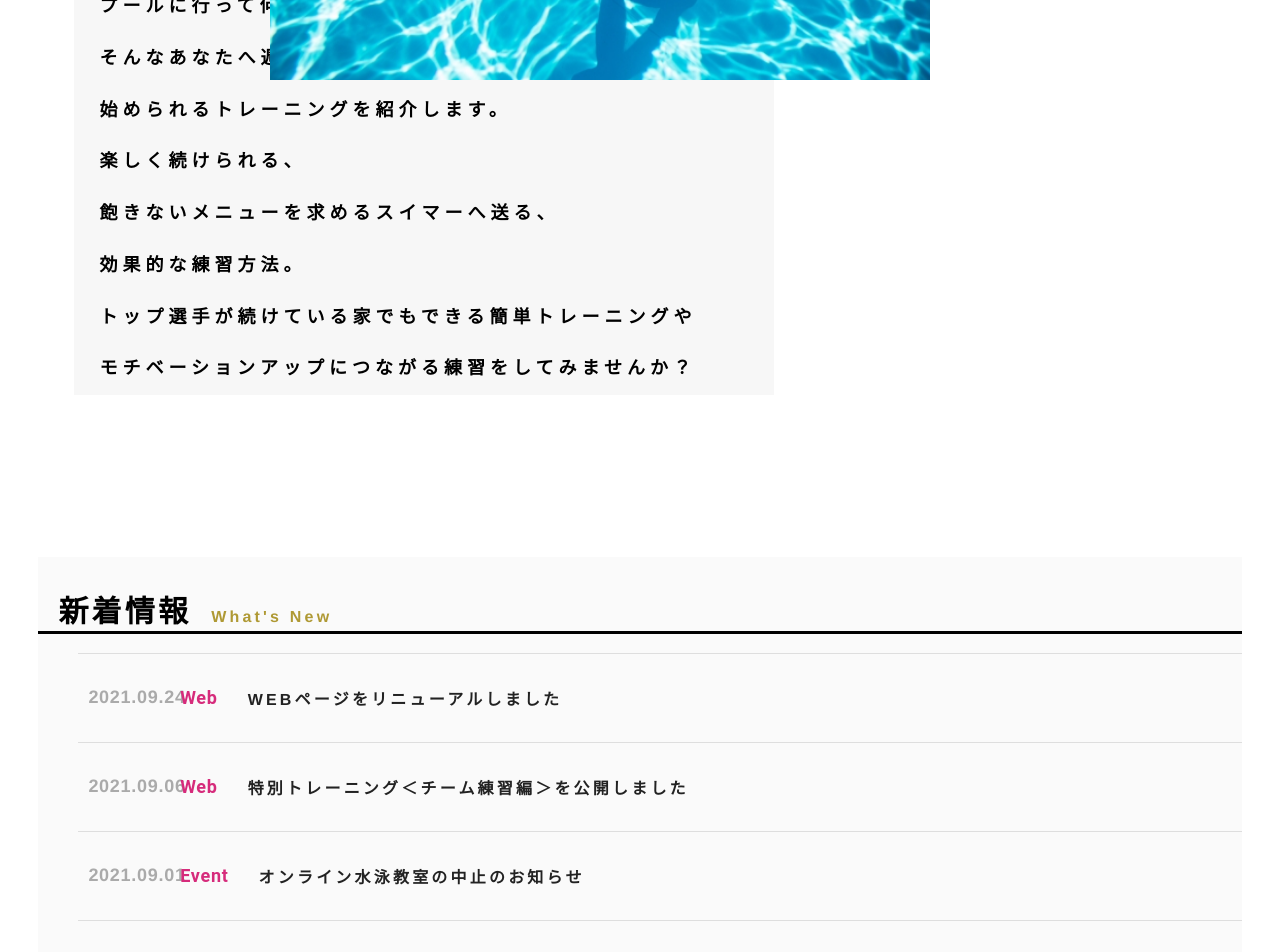
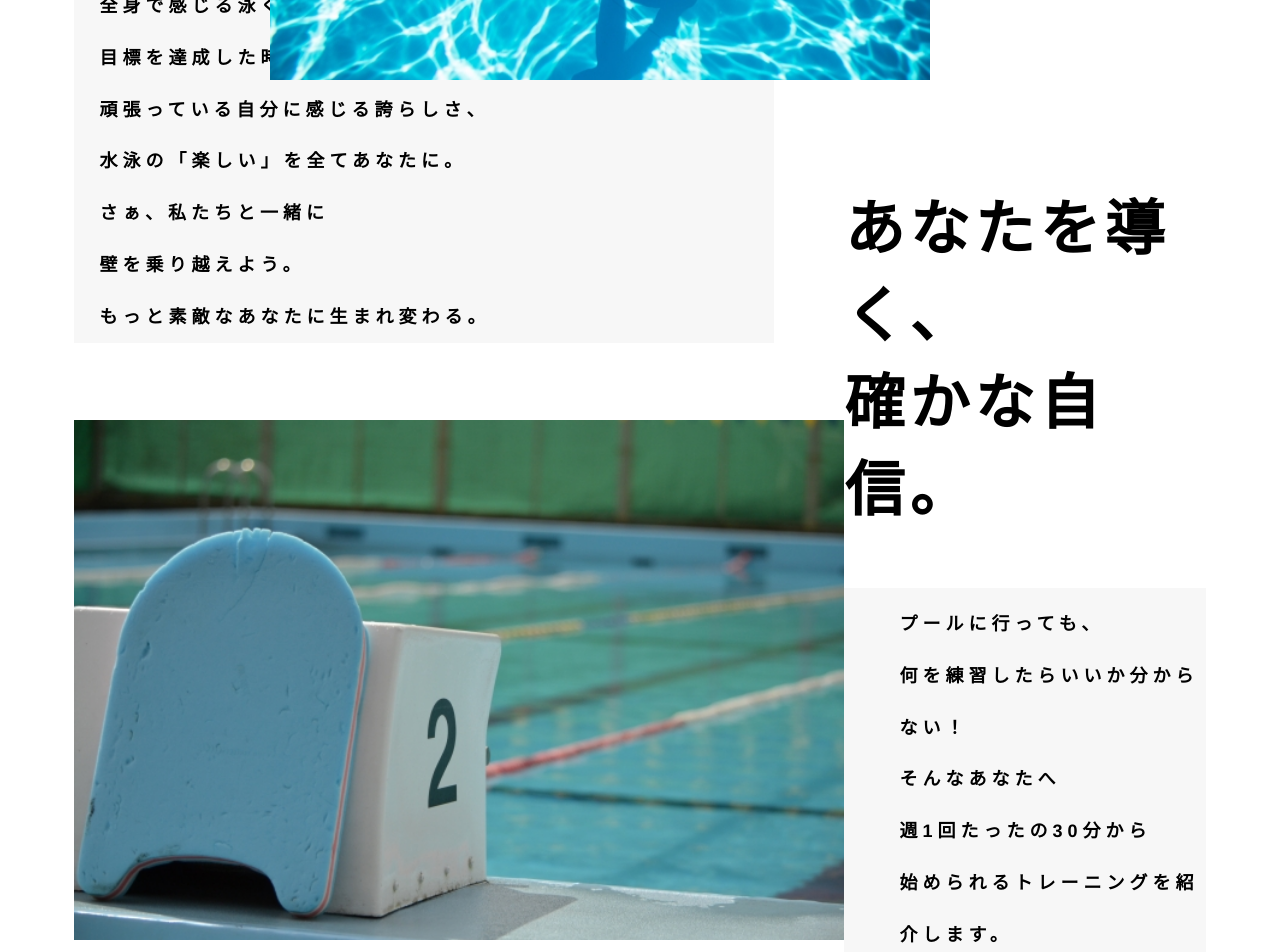
Before and after one commit to Takuto-Ando/html-sample-ando-swim, a plain HTML site: page index.html in a window 1280 px wide. Shown: the part 1300-2252 px from the top of the page. Drawn offline with nearby package versions, Linux system fonts and the light colour scheme.

Commit message:
add second catch

```diff
--- a/index.html
+++ b/index.html
@@ -55,28 +55,50 @@ jQuery('.site-header').addClass('change-color');
                 <h3>泳ぐ楽しさを、<br>もっとあなたに、<br>伝えたい。</h3>
                 <!-- <h4>たった<span>30分</span>から始める効果的な練習メニュー<h4>
                     ハイレベルな泳ぎ方を得る。 -->
-                    <h6>プールに行って何を練習したらいいか分からない。<br>
-                        そんなあなたへ週1回たったの30分から<br>始められるトレーニングを紹介します。<br>
-                        楽しく続けられる、<br>飽きないメニューを求めるスイマーへ送る、<br>
-                        効果的な練習方法。<br>
-                        トップ選手が続けている家でもできる簡単トレーニングや<br>
-                        モチベーションアップにつながる練習をしてみませんか？<br>
+                    <h6>全身で感じる泳ぐことのを気持ちよさ、<br>
+                        目標を達成した時の嬉しさ、<br>
+                        頑張っている自分に感じる誇らしさ、<br>
+                        水泳の「楽しい」を全てあなたに。<br>
+                        さぁ、私たちと一緒に<br>
+                        壁を乗り越えよう。<br>
+                        もっと素敵なあなたに生まれ変わる。<br>
+
 
                     </h6>
             </div>
+
             <div class="right-catch">
-                <!-- <h6>プールに行って何を練習したらいいか分からない<br>
-                    週1回たったの30分から始められる初心者トレーニングを紹介<br>
-                    楽しく続けられる、飽きないメニュー<br>
-                    効果的な練習方法<br>
-                    トップ選手が続けている家でもできる簡単トレーニング<br>
-                    モチベーションアップにつながる練習方法<br>
 
-                </h6> -->
                 <img src="swim-man.jpg">
 
             </div>
 
+
+
+        </section>
+
+        <section class="second-catch">
+            <div class="second-left-catch">
+
+                <img src="board.jpg">
+
+            </div>
+
+
+
+
+            <div class="second-right-catch">
+                <h3>あなたを導く、<br>確かな自信。</h3>
+
+                    <h6>プールに行っても、
+                    <br>何を練習したらいいか分からない！<br>
+                        そんなあなたへ<br>週1回たったの30分から<br>始められるトレーニングを紹介します。<br>
+                        楽しく、飽きないメニューを<br>求めるスイマーへ、<br>
+                        最新の効果的な練習方法を送ります。<br>
+                        必ず上達できる特別なメソッドを<br>
+                        体験してみよう。
+                    </h6>
+            </div>
         </section>
 
         <section class="news">
@@ -129,12 +151,12 @@ jQuery('.site-header').addClass('change-color');
 
         <section class="attract">
             <div class="attract-1">
-            <h3>今の練習に飽きているスイマー必見！</h3>
+            <!-- <h3>今の練習に飽きているスイマー必見！</h3>
             <h3><span>モチベーションアップにつながる</span>練習方法を教えます！！！
-            </h3>
+            </h3> -->
         </div>
             <div class="box">
-                <span class="box-title">このサイトはこんなあなたにオススメ！</span>
+                <span class="box-title">こんなあなたにオススメ</span>
                 <p><span>&#10003;</span>プールに行って何を練習したらいいか分からない人</p>
                 <p><span>&#10003;</span>せっかく泳ぐなら効率よく練習したい人</p>
                 <p><span>&#10003;</span>今やっている練習に飽きた人</p>
--- a/top_style.css
+++ b/top_style.css
@@ -144,6 +144,7 @@ header.change-color{
 
 
 }
+
  .contents h2 {
 	margin-bottom:10px;
 	clear: both;
@@ -164,7 +165,7 @@ header.change-color{
 .catch{
     padding: 50px 3%;
     display: flex;
-    margin-bottom:70px;
+    padding-bottom: 0;
     justify-content: space-between;
     margin-top: 0%;
 
@@ -214,6 +215,65 @@ header.change-color{
    padding-left: 25px;
 
 }
+
+.second-catch{
+   padding: 50px 3%;
+   display: flex;
+
+   justify-content: space-between;
+   margin-top: 0%;
+
+}
+.second-catch h3{
+   letter-spacing: 5px;
+   font-size: 60px;
+
+  color:#000;
+}
+
+.second-catch h4{
+   letter-spacing: 5px;
+   font-size: 30px;
+   /* text-align: center;		 */
+   color:#000;
+
+}
+
+.second-catch h4 span{
+   color:red;
+
+}
+.second-right-catch
+{
+ z-index:1;
+ margin-top: -300px;
+
+}
+.second-left-catch img
+{
+
+  width: 770px;
+  height: 520px;
+  /* left: 60px; */
+}
+.second-left-catch
+{
+ width: 770px;
+ z-index:2;
+ position: relative;
+
+}
+.second-right-catch h6{
+   font-size: 18px;
+   letter-spacing: 5px;
+   line-height: 2.875;
+   background-color: rgb(247, 247, 247);
+   padding-left: 55px;
+   padding-bottom: 40px  ;
+   height: 520px;
+   padding-top: 11px;
+}
+
 
 .news{
    background-color: #fafafa;
@@ -299,14 +359,16 @@ li {
    font-family: Roboto,sans-serif;
    letter-spacing: .04em;
    color: #d62b7b;
-   margin-right:30px ;
+   margin-right:10px ;
+   width: 50px;
 }
 .NewsItem_title{
    font-size: 1rem;
    box-sizing: border-box;
+   margin-left: 20px;
 }
 
-.attract-1{
+/* .attract-1{
    margin:70px ;
    border: double 5px #4ec4d3;
 }
@@ -318,12 +380,13 @@ li {
 }
 .attract-1 h3 span{
    border-bottom:3px solid red;
-}
+} */
 .box {
    position: relative;
    margin: 2em 0;
    padding: 0.5em 1em;
-   border: solid 3px #0872AE;
+   background-color: rgb(247, 247, 247);
+   /* border: solid 3px #0872AE; */
 }
 .box .box-title {
    position: absolute;
@@ -334,7 +397,7 @@ li {
    height: 25px;
    line-height: 25px;
    font-size: 17px;
-   background: #0872AE;
+   background: #000;
    color: #ffffff;
    font-weight: bold;
    border-radius: 5px 5px 0 0;
@@ -342,7 +405,7 @@ li {
 .box p {
    margin: 0;
    padding: 0;
-   font-size: 20px;
+   font-size: 22px;
 }
 .box p span{
    color: red;
@@ -410,5 +473,5 @@ footer .pr {
 }
 
 small {
-    font-size: smaller;
+    font-size: 16px;
 }
```
Also changed, not shown: board.jpg (added).
